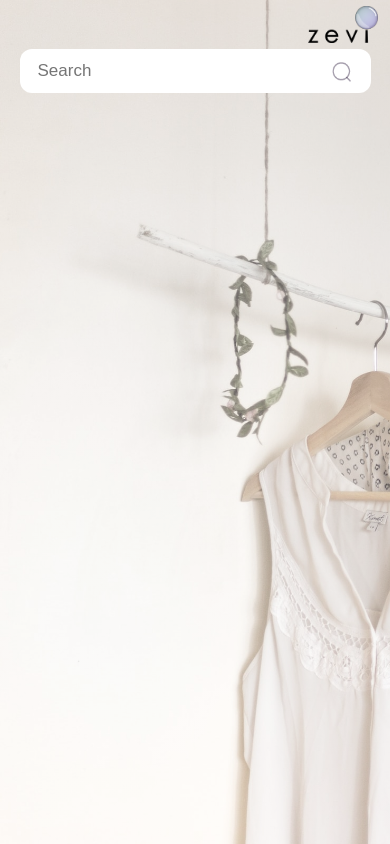
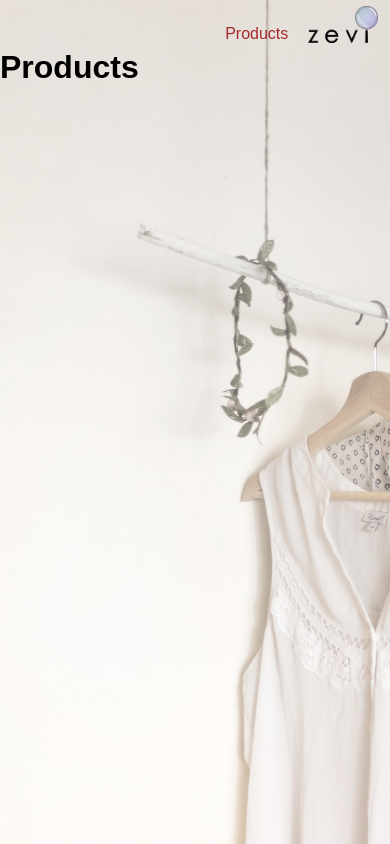
Before and after one commit to 03prashantpk/zevi-assignment, a React (Vite) app: page /products in a window 390 px wide. Built offline with nearby package versions, Linux system fonts and the light colour scheme.

Commit message:
Responsive for Mobile, Tablet & Desktop/Laptop

```diff
--- a/package.json
+++ b/package.json
@@ -13,6 +13,7 @@
     "node-sass": "^9.0.0",
     "react": "^18.2.0",
     "react-dom": "^18.2.0",
+    "react-router-dom": "^6.20.1",
     "sass": "^1.69.5"
   },
   "devDependencies": {
--- a/src/App.jsx
+++ b/src/App.jsx
@@ -1,15 +1,24 @@
+// App.js
+
+import React from 'react';
+import { BrowserRouter as Router, Routes, Route, Link } from 'react-router-dom';
+import Search from './components/SearchSearchBar/Search';
 import './App.scss';
 import Navbar from './components/Navbar/Navbar';
-import Search from './components/Search/Search';
-
+import Products from './components/Products/Product';
 
 const App = () => {
   return (
-    <div className="App">
-      <Navbar />
-      <Search />
-    </div>
-  )
-}
+    <Router>
+      <div className="App">
+        <Navbar/>
+        <Routes>
+          <Route path="/" element={<Search />} />
+          <Route path="/products" element={<Products/>} />
+        </Routes>
+      </div>
+    </Router>
+  );
+};
 
 export default App;
--- a/src/components/Navbar/Navbar.jsx
+++ b/src/components/Navbar/Navbar.jsx
@@ -1,9 +1,12 @@
 import "./Navbar.scss";
 import Logo from '/logo.png';
+import React from 'react';
+import { NavLink } from 'react-router-dom';
 
 const Navbar = () => {
     return (
         <nav className="Navbar">
+            <NavLink to="/products" activeClassName="active">Products</NavLink>
            <img src={Logo} alt="" />
         </nav>
     );
--- a/src/components/Navbar/Navbar.scss
+++ b/src/components/Navbar/Navbar.scss
@@ -3,6 +3,18 @@
     justify-content: flex-end;
     align-items: end;
     padding: 1.6% 3%;
+    gap: 20px;
+
+    a{
+        text-decoration: none;
+        color: brown;
+        font-size: 1rem;
+        font-weight: 500;
+        transition-duration: 0.6s;
+        &:hover{
+            color: #262626;
+        }
+    }
     img{
         width: 70px;
     }
--- /dev/null
+++ b/src/components/Products/Product.jsx
@@ -0,0 +1,11 @@
+import './Product.scss';
+
+const Products = () => {
+    return (
+        <div>
+            <h1>Products</h1>
+        </div>
+    );
+}
+
+export default Products;
--- a/src/components/SearchSuggestion/SearchSuggestion.jsx
+++ b/src/components/SearchSuggestion/SearchSuggestion.jsx
@@ -21,7 +21,7 @@ const SearchSuggestion = ({ showSuggestions, typedInput }) => {
         const fetchMenClothing = async () => {
             try {
                 const response = await fetch(
-                    "https://fakestoreapi.com/products/category/men's clothing?limit=5"
+                    "https://fakestoreapi.com/products?limit=5"
                 );
                 const data = await response.json();
                 setMenClothing(data);
@@ -51,7 +51,7 @@ const SearchSuggestion = ({ showSuggestions, typedInput }) => {
         showSuggestions && (
             <div className="Search-Suggestion">
                 <div className="box">
-                    <p>Latest Trends - Women's Clothing</p>
+                    <p>Latest Trends</p>
                     <div className="cards-suggestions">
                         {womenClothing.map((item, index) => (
                             <div className="card" key={item.id}>
@@ -60,7 +60,7 @@ const SearchSuggestion = ({ showSuggestions, typedInput }) => {
                             </div>
                         ))}
                     </div>
-                    <p>Latest Trends - Men's Clothing</p>
+                    <p>Popular Suggestions</p>
                     <div className="list-suggestions">
                         <ul>
                             {menClothing.map((item) => (
--- a/src/components/SearchSuggestion/SearchSuggestion.scss
+++ b/src/components/SearchSuggestion/SearchSuggestion.scss
@@ -61,6 +61,7 @@
     font-size: 13px;
     font-weight: 500;
     letter-spacing: 1px;
+    line-height: 1rem;
   }
 
 
@@ -83,7 +84,7 @@
         display: flex;
         justify-content: space-around;
         align-items: center;
-        gap: 25px;
+        gap: 20px;
         flex-wrap: wrap;
         .card {
 
```
Also changed, not shown: src/components/Products/Product.scss (added), src/components/SearchSearchBar/Search.jsx (renamed from src/components/Search/Search.jsx), src/components/SearchSearchBar/Search.scss (renamed from src/components/Search/Search.scss), 1 other file (tests, documents, lock files or other folders).
